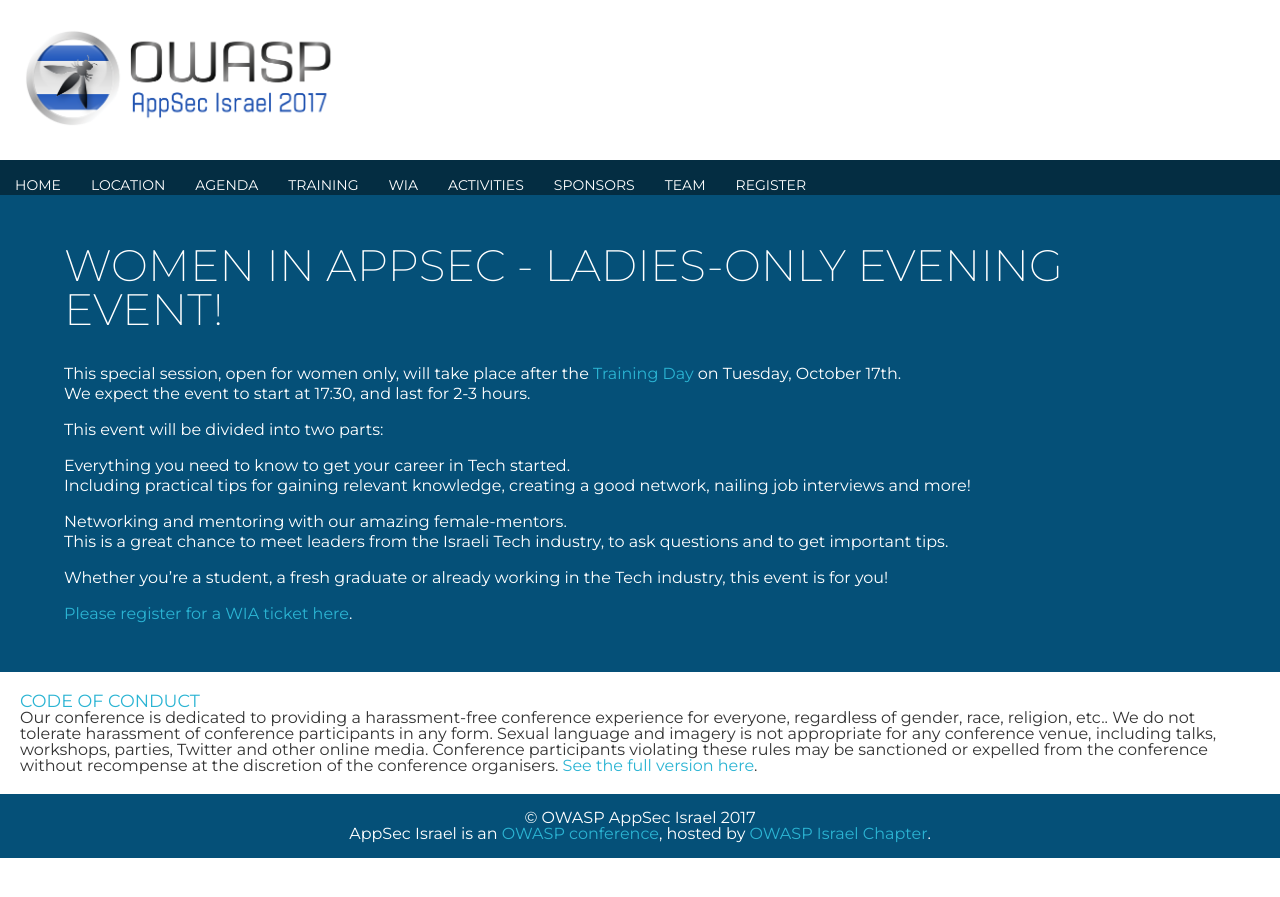
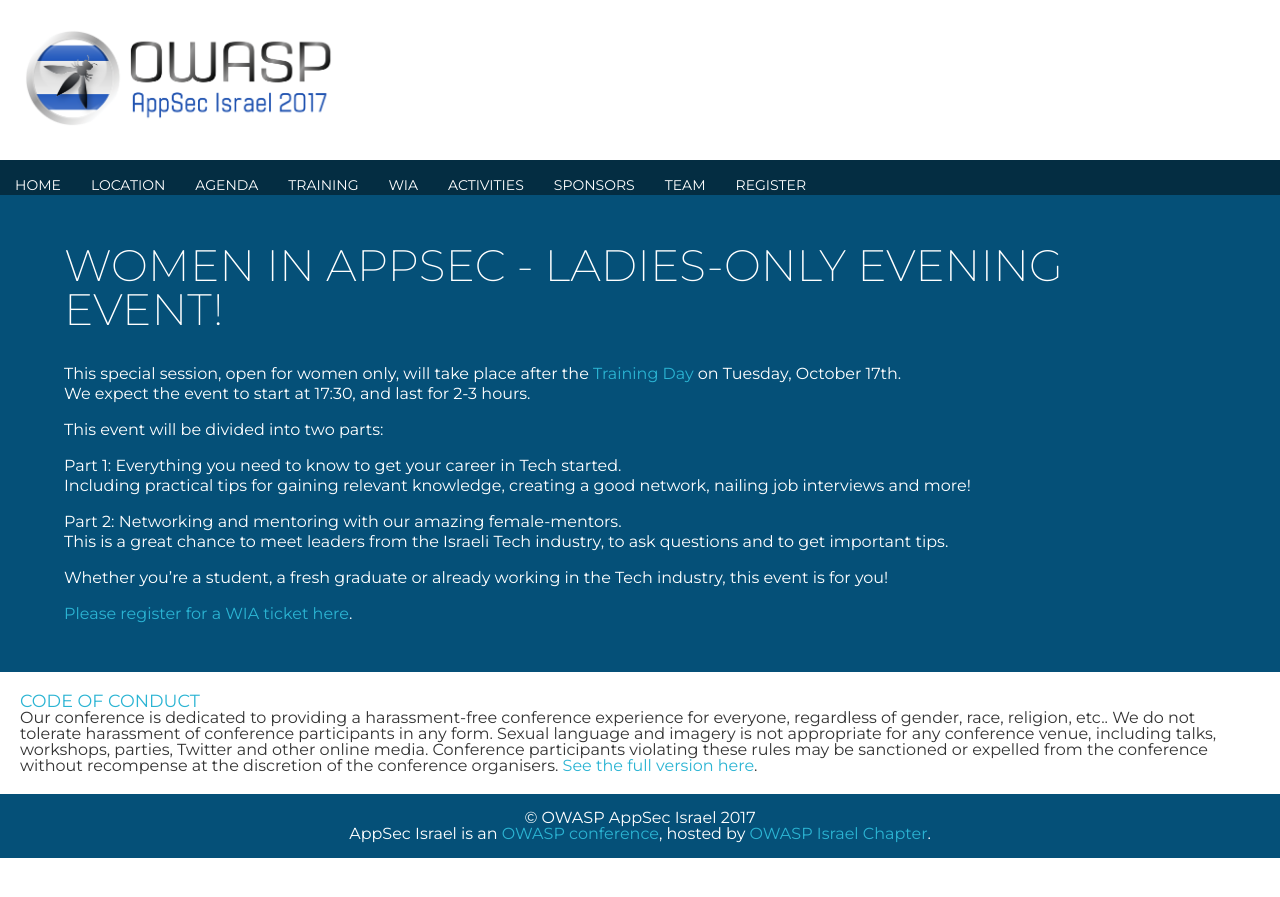
Before and after one commit to OWASP/AppSec-Israel-2017, a Jekyll site: the page built from WIA.md, in a window 1280 px wide. Shown: the top 897 px of the page. Built offline with Jekyll 4.4.1, drawn with Linux system fonts in a browser that asks for light colours; our own code applies the rules of GitHub Pages for plain Markdown files.

Commit message:
Update WIA.md

```diff
--- a/WIA.md
+++ b/WIA.md
@@ -8,10 +8,10 @@ We expect the event to start at 17:30, and last for 2-3 hours.
 
 This event will be divided into two parts:
 
-1. Everything you need to know to get your career in Tech started.
+Part 1: Everything you need to know to get your career in Tech started.
    Including practical tips for gaining relevant knowledge, creating a good network, nailing job interviews and more!
 
-2. Networking and mentoring with our amazing female-mentors.
+Part 2: Networking and mentoring with our amazing female-mentors.
    This is a great chance to meet leaders from the Israeli Tech industry, to ask questions and to get important tips.
 
 Whether you're a student, a fresh graduate or already working in the Tech industry, this event is for you!
```
